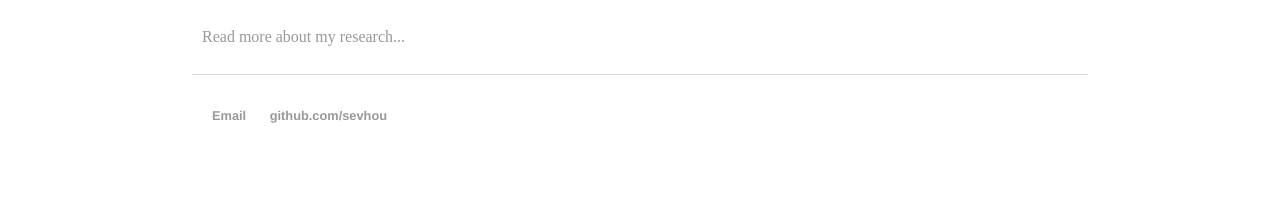
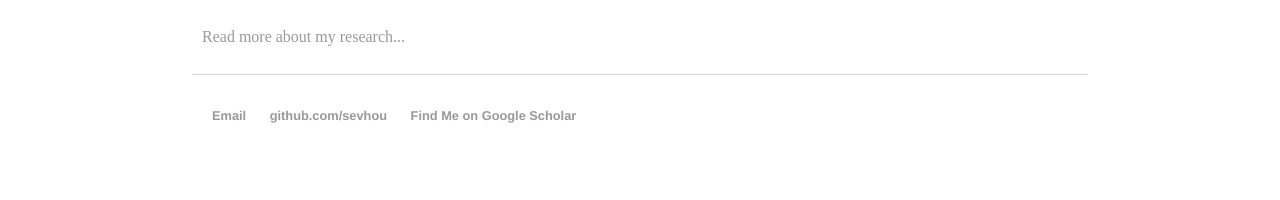
Before and after one commit to sevhou/sevhou.github.io, a Jekyll site: the page built from index.html, in a window 1280 px wide. Shown: the part 816-1016 px from the top of the page. Built offline with Jekyll 4.4.1, drawn with Linux system fonts in a browser that asks for light colours; some of the changed lines change nothing that is shown.

Commit message:
Update default.html

```diff
--- a/_layouts/default.html
+++ b/_layouts/default.html
@@ -26,8 +26,8 @@
 	    		<ul>
 	        		<li><a href="mailto:sevhou1989@gmail.com">Email</a></li>
 	        		<li><a href="https://github.com/sevhou">github.com/sevhou</a></li>
-				<li><a href="https://scholar.google.com/citations?user=ndXs1bsAAAAJ&hl=en>Find Me on Google Scholar</a></li>
-				</ul>
+				<li><a href="https://scholar.google.com/citations?user=ndXs1bsAAAAJ&hl=en">Find Me on Google Scholar</a></li>
+			</ul>
 			</footer>
 		</body>
 	</html>
```
